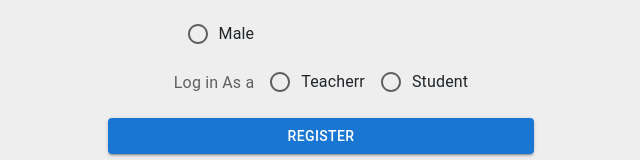
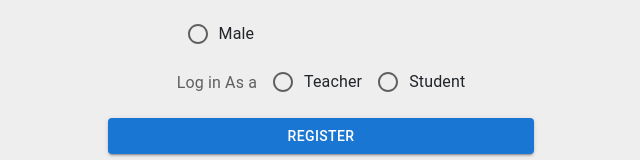
Before and after one commit to pd1116/Online-Tutor, a React (Create React App) app: page /register in a window 1280 px wide. Shown: the part 392-552 px from the top of the page, without its empty margins (27-667 px from the left). Built offline with nearby package versions, Linux system fonts and the light colour scheme; no server answers.

Commit message:
teacher radio btn

```diff
--- a/src/Components/Register/Register.js
+++ b/src/Components/Register/Register.js
@@ -98,7 +98,7 @@ const Register = () => {
                                 aria-labelledby="demo-row-radio-buttons-group-label"
                                 name="row-radio-buttons-group">
                                 <FormLabel id="demo-row-radio-buttons-group-label "   sx={{ m: 2 }} >Log in As a </FormLabel>
-                                <FormControlLabel value="teacher" control={<Radio />} label="Teacherr" />
+                                <FormControlLabel value="teacher" control={<Radio />} label="Teacher" />
                                 <FormControlLabel value="student" control={<Radio />} label="Student" />
 
                             </RadioGroup>
```
